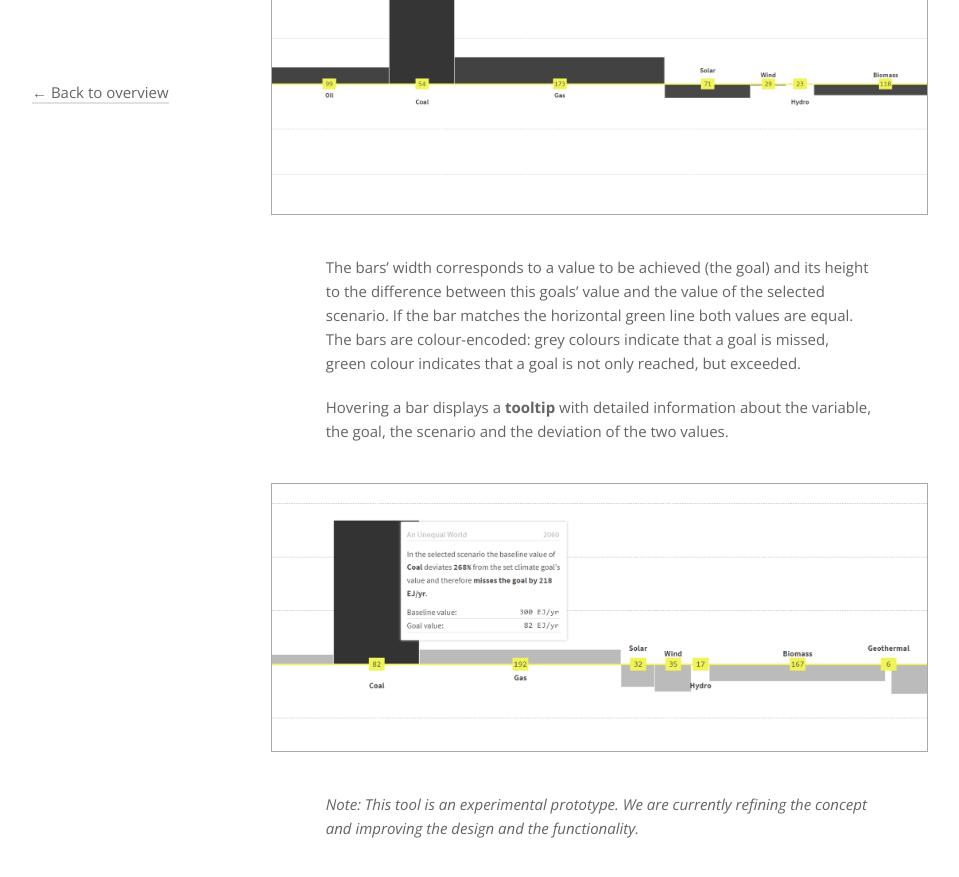
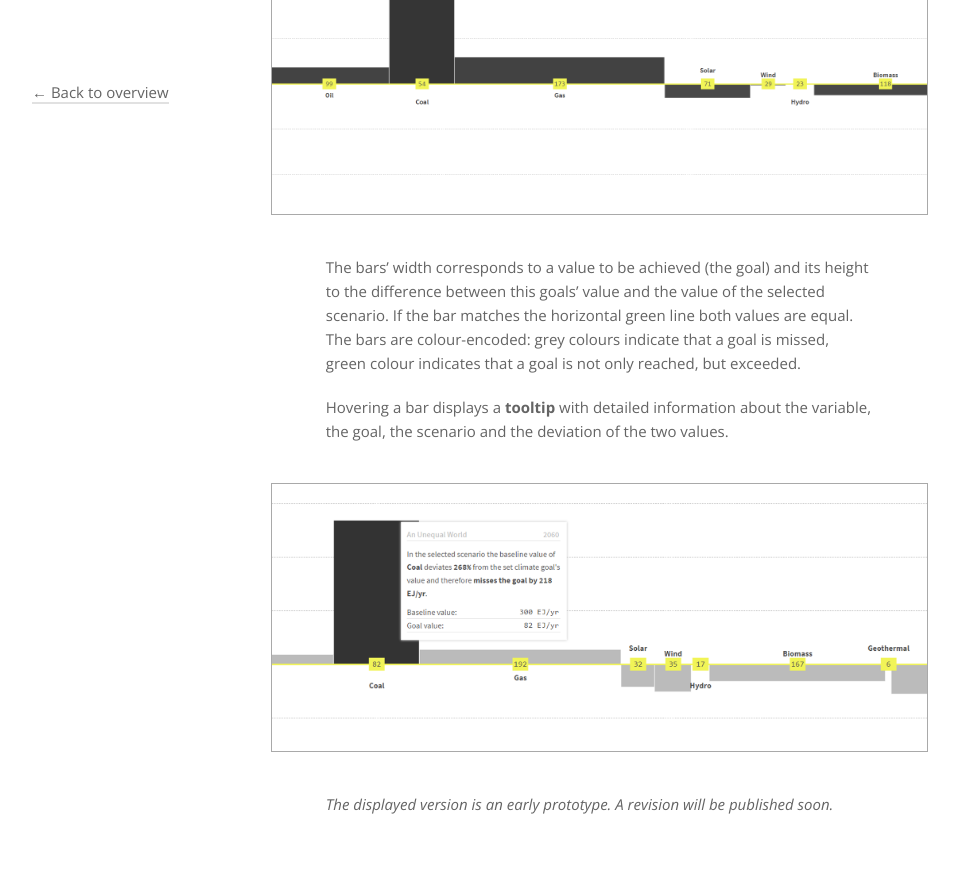
Before and after one commit to dnsos/deinns, a Jekyll site: the page built from _pages/climate_scenarios.md, in a window 1280 px wide and 900 px high, scrolled down 1964 px. Shown: the top 877 px of the window, without its empty margins (160-1119 px from the left). Built offline with Jekyll 4.4.1, drawn with Linux system fonts in a browser that asks for light colours; some of the changed text lies outside the part shown.

Commit message:
Update PES content

```diff
--- a/_pages/climate_scenarios.md
+++ b/_pages/climate_scenarios.md
@@ -9,10 +9,10 @@
 year: 2018
 role: Concept, Design, Web Development
 tools: D3.js
-team: Hannah Schwan (Concept, Design)
+team: Hannah Schwan
 supervision: Prof. Boris Müller
 color-primary: '#f1f457'
-order: 5
+order: 4
 ---
 
 {:.m-image__fullwidth}
@@ -49,4 +49,4 @@
 {:.m-image__fullwidth .m-image__border}
 ![Climate Scenarios Viewer: Mouseover]({{site.baseurl}}/img/vks_general-mouseover.png)
 
-_Note: This tool is an experimental prototype. We are currently refining the concept and improving the design and the functionality._
+_The displayed version is an early prototype. A revision will be published soon._
```
